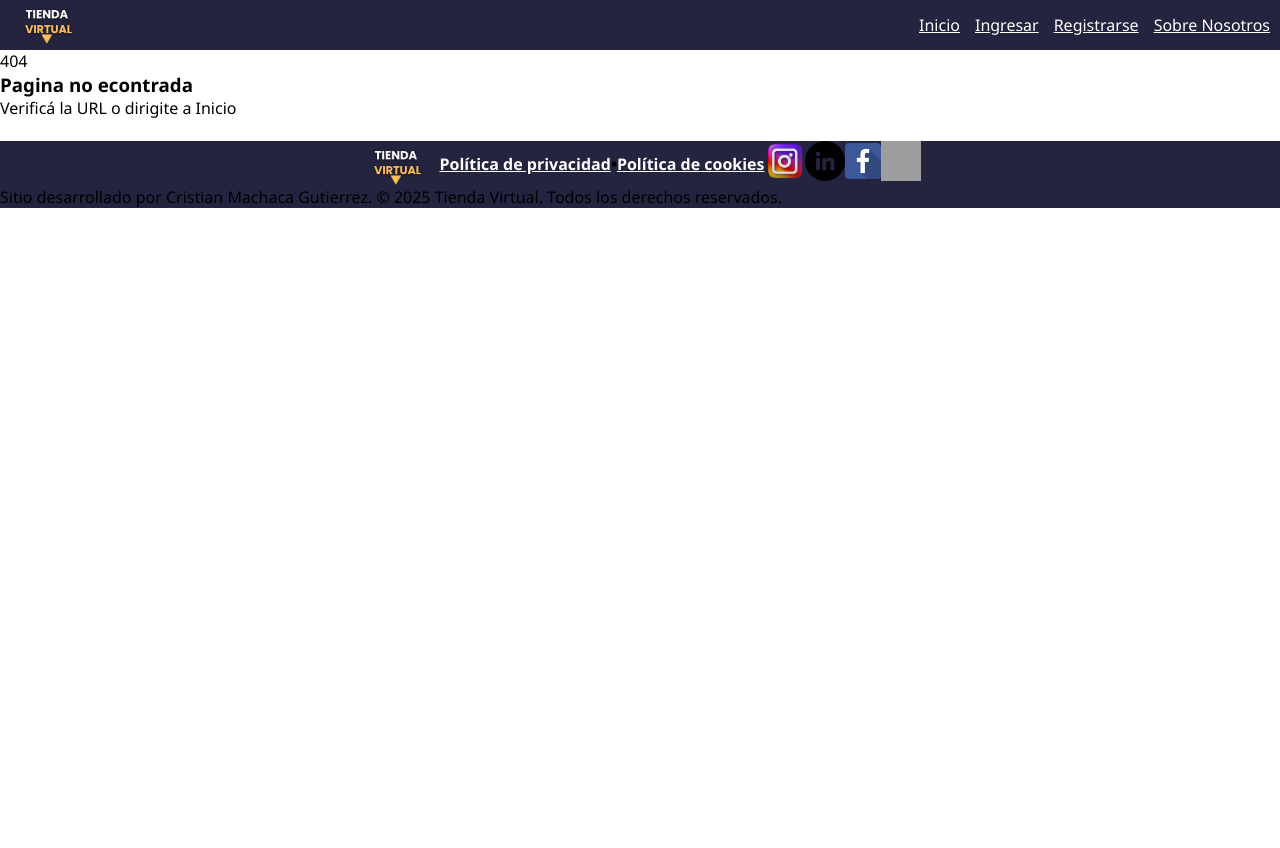
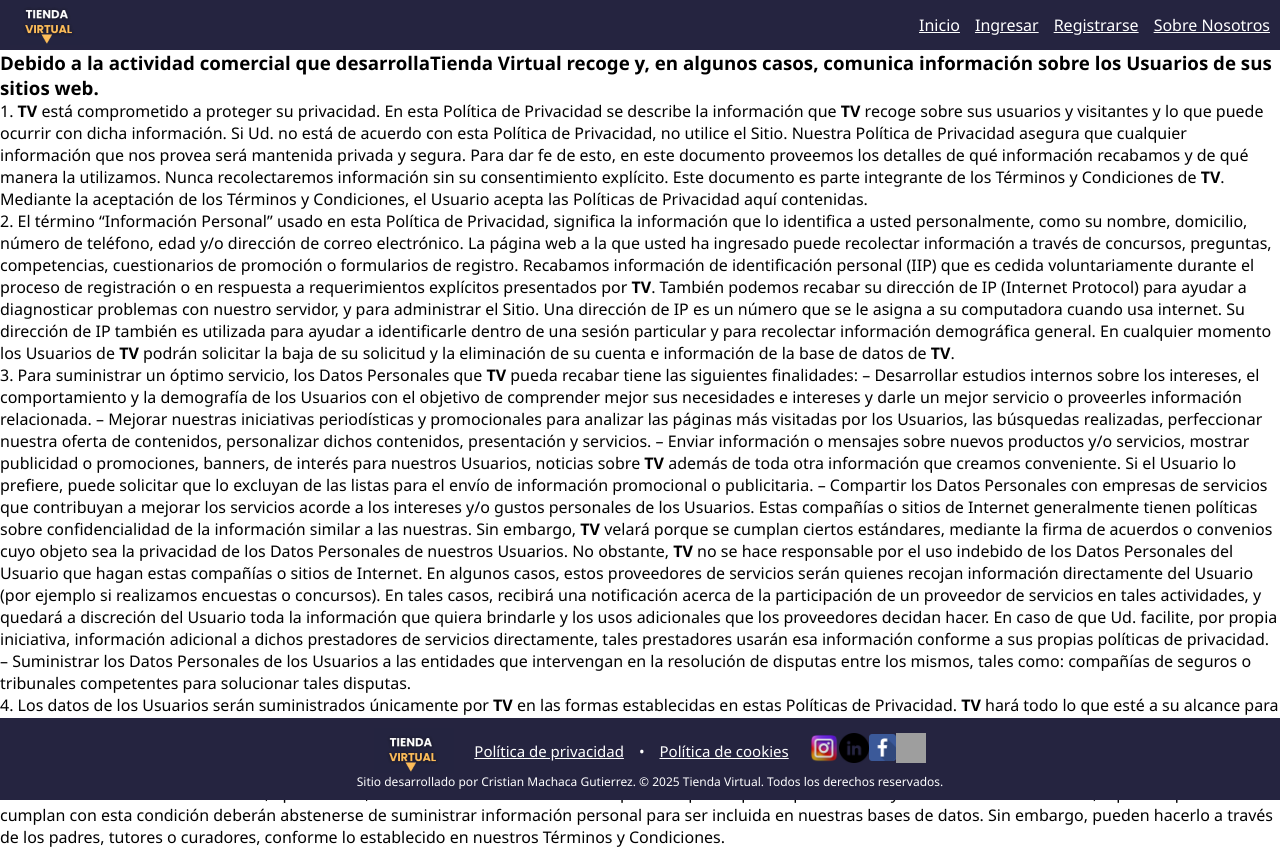
Before and after one commit to Cristian-MG00/proyecto-tienda-virtual, a React (Vite) app: page /privacy-policy in a window 1280 px wide. Before the commit the page ends 800 px from the top, so only its background shows below. Built offline with nearby package versions, Linux system fonts and the light colour scheme; grey boxes are pictures that could not be loaded.

Commit message:
add: estilos para el Header y el Footer

```diff
--- a/src/components/Footer.jsx
+++ b/src/components/Footer.jsx
@@ -1,3 +1,4 @@
+import { Link } from "react-router-dom";
 import "../styles/components/Footer.css";
 
 const Footer = () => {
@@ -10,26 +11,31 @@
           alt="Ícono de tienda virtual"
         />
 
-        <h4>
-          <a href="#">Política de privacidad</a>•
-          <a href="#">Política de cookies</a>
-        </h4>
+        <ul className="footer-routes">
+          <li>
+            <Link to={"/privacy-policy"}>Política de privacidad</Link>
+          </li>
+          •
+          <li>
+            <Link to={"/cookie-policy"}>Política de cookies</Link>
+          </li>
+        </ul>
 
         <div>
-          <a href="https://www.instagram.com/">
+          <a href="https://www.instagram.com/" target="blank">
             <img src="instagram-icon.png" alt="Ícono de instagram" />
           </a>
-          <a href="https://ar.linkedin.com/">
+          <a href="https://ar.linkedin.com/" target="blank">
             <img src="linkedin-icon.png" alt="Ícono de linkedín" />
           </a>
-          <a href="https://www.facebook.com/?locale=es_LA">
+          <a href="https://www.facebook.com/?locale=es_LA" target="blank">
             <img
               className="image-face"
               src="facebook-icon.png"
               alt="Ícono de Facebook"
             />
           </a>
-          <a href="https://x.com/?lang=es">
+          <a href="https://x.com/?lang=es" target="blank">
             <img
               src="https://images.icon-icons.com/4076/PNG/512/twitter_x_logo_icon_258917.png"
               alt="Ícono de X"
@@ -37,10 +43,12 @@
           </a>
         </div>
       </div>
-      <p>
-        Sitio desarrollado por Cristian Machaca Gutierrez. © 2025 Tienda
-        Virtual. Todos los derechos reservados.
-      </p>
+      <div className="footer-p">
+        <p>
+          Sitio desarrollado por Cristian Machaca Gutierrez. © 2025 Tienda
+          Virtual. Todos los derechos reservados.
+        </p>
+      </div>
     </footer>
   );
 };
--- a/src/components/Header.jsx
+++ b/src/components/Header.jsx
@@ -16,7 +16,7 @@
           <img src="tienda-virtual-icon.jpg" alt="Icono de tienda virtual" />
         </div>
         <div>
-          <ul>
+          <ul className="header-routes">
             {user && (
               <>
                 <li>
--- a/src/pages/footer/PrivacyPolicy.jsx
+++ b/src/pages/footer/PrivacyPolicy.jsx
@@ -1,18 +1,21 @@
+import { Layout } from "../../components/Layout";
+
 const PrivacyPolicy = () => {
   return (
+    <Layout>
       <section>
         <h3>
-        Debido a la actividad comercial que desarrolla{" "}
-        <strong>Tienda Virtual</strong>
+          Debido a la actividad comercial que desarrolla
+          <strong>Tienda Virtual </strong>
           recoge y, en algunos casos, comunica información sobre los Usuarios de
           sus sitios web.
         </h3>
         <p>
-        1. <strong>TV</strong> está comprometido a proteger su privacidad. En
+          1. <strong> TV</strong> está comprometido a proteger su privacidad. En
           esta Política de Privacidad se describe la información que{" "}
           <strong>TV</strong> recoge sobre sus usuarios y visitantes y lo que
-        puede ocurrir con dicha información. Si Ud. no está de acuerdo con esta
-        Política de Privacidad, no utilice el Sitio. Nuestra Política de
+          puede ocurrir con dicha información. Si Ud. no está de acuerdo con
+          esta Política de Privacidad, no utilice el Sitio. Nuestra Política de
           Privacidad asegura que cualquier información que nos provea será
           mantenida privada y segura. Para dar fe de esto, en este documento
           proveemos los detalles de qué información recabamos y de qué manera la
@@ -26,88 +29,86 @@
           2. El término “Información Personal” usado en esta Política de
           Privacidad, significa la información que lo identifica a usted
           personalmente, como su nombre, domicilio, número de teléfono, edad y/o
-        dirección de correo electrónico.
-      </p>
-
-      <p>
-        La página web a la que usted ha ingresado puede recolectar información a
-        través de concursos, preguntas, competencias, cuestionarios de promoción
-        o formularios de registro. Recabamos información de identificación
-        personal (IIP) que es cedida voluntariamente durante el proceso de
-        registración o en respuesta a requerimientos explícitos presentados por
-        <strong>TV</strong>.
-      </p>
-      <p>
-        También podemos recabar su dirección de IP (Internet Protocol) para
-        ayudar a diagnosticar problemas con nuestro servidor, y para administrar
-        el Sitio. Una dirección de IP es un número que se le asigna a su
-        computadora cuando usa internet. Su dirección de IP también es utilizada
-        para ayudar a identificarle dentro de una sesión particular y para
-        recolectar información demográfica general. En cualquier momento los
-        Usuarios de <strong>TV</strong> podrán solicitar la baja de su solicitud
-        y la eliminación de su cuenta e información de la base de datos de{" "}
+          dirección de correo electrónico. La página web a la que usted ha
+          ingresado puede recolectar información a través de concursos,
+          preguntas, competencias, cuestionarios de promoción o formularios de
+          registro. Recabamos información de identificación personal (IIP) que
+          es cedida voluntariamente durante el proceso de registración o en
+          respuesta a requerimientos explícitos presentados por
+          <strong> TV</strong>. También podemos recabar su dirección de IP
+          (Internet Protocol) para ayudar a diagnosticar problemas con nuestro
+          servidor, y para administrar el Sitio. Una dirección de IP es un
+          número que se le asigna a su computadora cuando usa internet. Su
+          dirección de IP también es utilizada para ayudar a identificarle
+          dentro de una sesión particular y para recolectar información
+          demográfica general. En cualquier momento los Usuarios de{" "}
+          <strong>TV</strong> podrán solicitar la baja de su solicitud y la
+          eliminación de su cuenta e información de la base de datos de{" "}
           <strong>TV</strong>.
         </p>
         <p>
           3. Para suministrar un óptimo servicio, los Datos Personales que{" "}
-        <strong>TV</strong>
+          <strong> TV </strong>
           pueda recabar tiene las siguientes finalidades: – Desarrollar estudios
           internos sobre los intereses, el comportamiento y la demografía de los
-        Usuarios con el objetivo de comprender mejor sus necesidades e intereses
-        y darle un mejor servicio o proveerles información relacionada. –
-        Mejorar nuestras iniciativas periodísticas y promocionales para analizar
-        las páginas más visitadas por los Usuarios, las búsquedas realizadas,
-        perfeccionar nuestra oferta de contenidos, personalizar dichos
-        contenidos, presentación y servicios. – Enviar información o mensajes
-        sobre nuevos productos y/o servicios, mostrar publicidad o promociones,
-        banners, de interés para nuestros Usuarios, noticias sobre{" "}
-        <strong>TV</strong> además de toda otra información que creamos
-        conveniente. Si el Usuario lo prefiere, puede solicitar que lo excluyan
-        de las listas para el envío de información promocional o publicitaria. –
-        Compartir los Datos Personales con empresas de servicios que contribuyan
-        a mejorar los servicios acorde a los intereses y/o gustos personales de
-        los Usuarios. Estas compañías o sitios de Internet generalmente tienen
-        políticas sobre confidencialidad de la información similar a las
-        nuestras. Sin embargo, <strong>TV</strong> velará porque se cumplan
-        ciertos estándares, mediante la firma de acuerdos o convenios cuyo
-        objeto sea la privacidad de los Datos Personales de nuestros Usuarios.
-        No obstante, <strong>TV</strong> no se hace responsable por el uso
-        indebido de los Datos Personales del Usuario que hagan estas compañías o
-        sitios de Internet. En algunos casos, estos proveedores de servicios
-        serán quienes recojan información directamente del Usuario (por ejemplo
-        si realizamos encuestas o concursos). En tales casos, recibirá una
-        notificación acerca de la participación de un proveedor de servicios en
-        tales actividades, y quedará a discreción del Usuario toda la
-        información que quiera brindarle y los usos adicionales que los
-        proveedores decidan hacer. En caso de que Ud. facilite, por propia
+          Usuarios con el objetivo de comprender mejor sus necesidades e
+          intereses y darle un mejor servicio o proveerles información
+          relacionada. – Mejorar nuestras iniciativas periodísticas y
+          promocionales para analizar las páginas más visitadas por los
+          Usuarios, las búsquedas realizadas, perfeccionar nuestra oferta de
+          contenidos, personalizar dichos contenidos, presentación y servicios.
+          – Enviar información o mensajes sobre nuevos productos y/o servicios,
+          mostrar publicidad o promociones, banners, de interés para nuestros
+          Usuarios, noticias sobre <strong>TV</strong> además de toda otra
+          información que creamos conveniente. Si el Usuario lo prefiere, puede
+          solicitar que lo excluyan de las listas para el envío de información
+          promocional o publicitaria. – Compartir los Datos Personales con
+          empresas de servicios que contribuyan a mejorar los servicios acorde a
+          los intereses y/o gustos personales de los Usuarios. Estas compañías o
+          sitios de Internet generalmente tienen políticas sobre
+          confidencialidad de la información similar a las nuestras. Sin
+          embargo, <strong>TV</strong> velará porque se cumplan ciertos
+          estándares, mediante la firma de acuerdos o convenios cuyo objeto sea
+          la privacidad de los Datos Personales de nuestros Usuarios. No
+          obstante, <strong>TV</strong> no se hace responsable por el uso
+          indebido de los Datos Personales del Usuario que hagan estas compañías
+          o sitios de Internet. En algunos casos, estos proveedores de servicios
+          serán quienes recojan información directamente del Usuario (por
+          ejemplo si realizamos encuestas o concursos). En tales casos, recibirá
+          una notificación acerca de la participación de un proveedor de
+          servicios en tales actividades, y quedará a discreción del Usuario
+          toda la información que quiera brindarle y los usos adicionales que
+          los proveedores decidan hacer. En caso de que Ud. facilite, por propia
           iniciativa, información adicional a dichos prestadores de servicios
           directamente, tales prestadores usarán esa información conforme a sus
           propias políticas de privacidad. – Suministrar los Datos Personales de
           los Usuarios a las entidades que intervengan en la resolución de
-        disputas entre los mismos, tales como: compañías de seguros o tribunales
-        competentes para solucionar tales disputas.
+          disputas entre los mismos, tales como: compañías de seguros o
+          tribunales competentes para solucionar tales disputas.
         </p>
         <p>
           4. Los datos de los Usuarios serán suministrados únicamente por{" "}
           <strong>TV</strong> en las formas establecidas en estas Políticas de
-        Privacidad. <strong>TV</strong> hará todo lo que esté a su alcance para
-        proteger la privacidad de la información. Puede suceder que en virtud de
-        órdenes judiciales, o de regulaciones legales, <strong>TV</strong> se
-        vea compelido a revelar información a las autoridades o terceras partes
-        bajo ciertas circunstancias, o bien en casos que terceras partes puedan
-        interceptar o acceder a cierta información o transmisiones de datos en
-        cuyo caso <strong>TV</strong> no responderá por la información que sea
-        revelada.
+          Privacidad. <strong>TV</strong> hará todo lo que esté a su alcance
+          para proteger la privacidad de la información. Puede suceder que en
+          virtud de órdenes judiciales, o de regulaciones legales,{" "}
+          <strong>TV</strong> se vea compelido a revelar información a las
+          autoridades o terceras partes bajo ciertas circunstancias, o bien en
+          casos que terceras partes puedan interceptar o acceder a cierta
+          información o transmisiones de datos en cuyo caso <strong>TV</strong>{" "}
+          no responderá por la información que sea revelada.
         </p>
         <p>
           5. Nuestros servicios de contenidos, aplicaciones, concursos o afines
           sólo están disponibles para aquellas personas mayores de edad. Por lo
-        tanto, aquellos que no cumplan con esta condición deberán abstenerse de
-        suministrar información personal para ser incluida en nuestras bases de
-        datos. Sin embargo, pueden hacerlo a través de los padres, tutores o
-        curadores, conforme lo establecido en nuestros Términos y Condiciones.
+          tanto, aquellos que no cumplan con esta condición deberán abstenerse
+          de suministrar información personal para ser incluida en nuestras
+          bases de datos. Sin embargo, pueden hacerlo a través de los padres,
+          tutores o curadores, conforme lo establecido en nuestros Términos y
+          Condiciones.
         </p>
       </section>
+    </Layout>
   );
 };
 
--- a/src/router/RouterApp.jsx
+++ b/src/router/RouterApp.jsx
@@ -6,6 +6,8 @@
 import { NotFound } from "../pages/NotFound";
 import { AboutUs } from "../pages/AboutUs";
 import { PrivateRoute } from "../components/PrivateRoute";
+import { PrivacyPolicy } from "../pages/footer/PrivacyPolicy";
+import { CookiePolicy } from "../pages/footer/CookiePolicy";
 
 const RouterApp = () => {
   return (
@@ -24,6 +26,8 @@
         <Route path="/register" element={<Register />} />
         <Route path="*" element={<NotFound />} />
         <Route path="/about-us" element={<AboutUs />} />
+        <Route path="/privacy-policy" element={<PrivacyPolicy />} />
+        <Route path="/cookie-policy" element={<CookiePolicy />} />
       </Routes>
     </BrowserRouter>
   );
--- a/src/styles/components/Footer.css
+++ b/src/styles/components/Footer.css
@@ -1,21 +1,46 @@
 footer {
   background-color: #252440;
+  position: absolute;
+  bottom: 0;
+  width: 100%;
+  padding: 10px;
 }
 
 .cont {
   display: flex;
   justify-content: center;
   align-items: center;
+  gap: 20px;
 }
 
 a img {
-  width: 40px;
-  height: 40px;
-  background-color: #252440;
+  width: 30px;
+  height: 30px;
 }
 
 .image-face {
-  width: 36px;
-  height: 36px;
+  width: 27px;
+  height: 27px;
   padding-bottom: 2px;
 }
+
+.footer-routes {
+  color: white;
+  font-size: 15px;
+}
+
+.footer-routes a {
+  color: white;
+  font-size: 15px;
+}
+
+.footer-p {
+  display: flex;
+  justify-content: center;
+  align-items: center;
+}
+
+.footer-p p {
+  color: white;
+  font-size: 12px;
+}
--- a/src/styles/components/Header.css
+++ b/src/styles/components/Header.css
@@ -20,6 +20,6 @@
   gap: 15px;
 }
 
-a {
+.header-routes a {
   color: white;
 }
```
Also changed, not shown: src/pages/footer/CookiePolicy.jsx (+22 -17 lines). Lines whose indentation alone changed are shown as unchanged.
